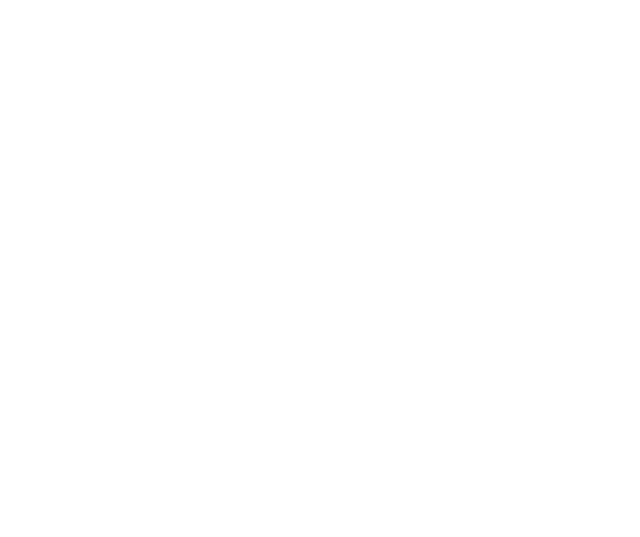
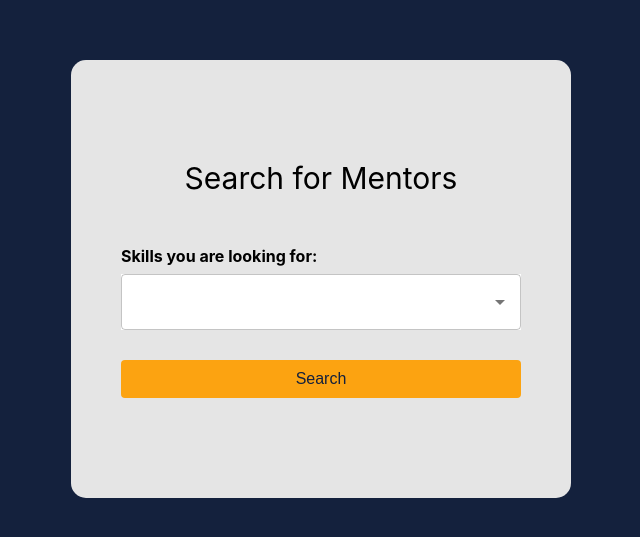
Before and after one commit to biancabelea/study-hub, a React (Create React App) app in the folder study-hub/: page /mentors-search in a window 1280 px wide. Before the commit this address had no page. Shown: the part 121-658 px from the top of the page, without its empty margins (319-959 px from the left). Built offline with nearby package versions, Linux system fonts and the light colour scheme.

Commit message:
search mentors

```diff
--- a/study-hub/src/App.tsx
+++ b/study-hub/src/App.tsx
@@ -5,6 +5,7 @@
 import {BrowserRouter, Route, Routes} from "react-router-dom";
 import ResourceLibrary from "./components/ResourceLibrary";
 import HomePage from "./components/HomePage";
+import SearchMentors from "./components/SearchMentors";
 
 function App() {
     return (
@@ -16,6 +17,7 @@
                     <Route path='/login' element={<Login/>}/>
                     <Route path='/login' element={<Login/>}/>
                     <Route path='/resources' element={<ResourceLibrary/>}/>
+                    <Route path='/mentors-search' element={<SearchMentors/>}/>
                 </Routes>
             </BrowserRouter>
         </>
--- a/study-hub/src/components/HomePage.css
+++ b/study-hub/src/components/HomePage.css
@@ -69,7 +69,7 @@
 
 .homeContent{
     background: rgb(20,33,61);
-    background: linear-gradient(180deg, rgba(20,33,61,1) 0%, rgba(229,229,229,1) 50%, rgba(252,163,17,1) 100%);
+    background: linear-gradient(180deg, rgba(20,33,61,1) 38%, rgba(229,229,229,1) 100%);
     position: absolute;
     text-align: center;
     width: 100%;
--- a/study-hub/src/components/HomePage.tsx
+++ b/study-hub/src/components/HomePage.tsx
@@ -13,7 +13,7 @@
             <div className="homeContent">
             <p>Study Hub: Connect, Learn, Thrive. Quality tutoring at your fingertips!</p>
             <div className="buttons">
-                <a href="/mentors" className="mentors-button">
+                <a href="/mentors-search" className="mentors-button">
                     <button>Search for mentors</button>
                 </a>
                 <a href="/resources" className="resources-button">
--- a/study-hub/src/components/Login.tsx
+++ b/study-hub/src/components/Login.tsx
@@ -42,7 +42,7 @@
             }
 
         } catch (error) {
-            console.error('Eroare la log in:', error);}
+            console.error('Error to log in:', error);}
     };
 
     const navigate = useNavigate();
--- a/study-hub/src/components/Register.css
+++ b/study-hub/src/components/Register.css
@@ -81,3 +81,8 @@
 .prompt {
     padding-top: 10px;
 }
+
+.go-back{
+    cursor: pointer;
+    color: var(--dark-blue);
+}
--- a/study-hub/src/components/Register.tsx
+++ b/study-hub/src/components/Register.tsx
@@ -44,7 +44,6 @@
     const handleSubmit = async (e: React.FormEvent) => {
         e.preventDefault();
         try {
-            // Create a new user in Firebase Authentication
             const authUser = await auth.createUserWithEmailAndPassword(user.userEmail, user.userPass);
             const userId = authUser.user?.uid;
             const userRef = database.collection('users').doc(userId);
@@ -70,9 +69,12 @@
         navigate('/login');
     }
 
+    const handleGoBackClick =()=>{
+        navigate('/');
+    }
+
     return (
         <div className="body-register">
-
             <form className="registration-form" onSubmit={handleSubmit}>
                 <div className="title">Create an account</div>
                 <div>
@@ -142,6 +144,10 @@
                     Already have an account?
                     <a className="redirect" onClick={() => handleLoginClick()}> Login</a>
                 </div>
+
+                <a className="go-back" onClick={()=> handleGoBackClick()}>
+                    <button>Back</button>
+                </a>
             </form>
         </div>
     );
--- /dev/null
+++ b/study-hub/src/components/SearchMentors.css
@@ -0,0 +1,21 @@
+.body-search {
+    height: 100vh;
+    background-color: var(--dark-blue);
+    display: flex;
+    justify-content: center;
+    flex-direction: column;
+}
+
+.form-search{
+    padding: 100px 50px 100px 50px;
+    display: flex;
+}
+
+.title {
+    display: flex;
+    justify-content: center;
+    flex-direction: column;
+    align-items: center;
+    font-size: 30px;
+    margin-bottom: 50px;
+}
--- /dev/null
+++ b/study-hub/src/components/SearchMentors.tsx
@@ -0,0 +1,58 @@
+import React, {FormEvent, useState} from "react";
+import './SearchMentors.css';
+import Autocomplete from "@mui/material/Autocomplete";
+import Chip from "@mui/material/Chip";
+import TextField from "@mui/material/TextField";
+
+const skills = [
+    'React',
+    'Node',
+    '.NET'
+];
+
+function SearchMentors() {
+    const [selectedSkills, setSelectedSkills] = useState<string[]>([]);
+
+    const handleSearchClick = (event: React.FormEvent<HTMLFormElement>) => {
+        event.preventDefault(); // Previne reîncărcarea paginii la submit
+        // Aici ar fi logica de căutare pe baza skill-urilor selectate
+        console.log('Searching for mentors with skills:', selectedSkills);
+        // Implementează interogarea serverului sau filtrarea locală aici
+    };
+
+
+    return (
+        <div className="body-search">
+        <form className="form-search" onSubmit={handleSearchClick}>
+            <div className="title">Search for Mentors</div>
+            <div>
+            <label>Skills you are looking for:</label>
+            <Autocomplete
+                multiple
+                id="fixed-tags-demo"
+                value={selectedSkills}
+                onChange={(event, newValue) => {
+                    setSelectedSkills(newValue);
+                }}
+                options={skills}
+                renderTags={(tagValue, getTagProps) =>
+                    tagValue.map((option, index) => (
+                        <Chip
+                            label={option}
+                            {...getTagProps({ index })}
+                        />
+                    ))
+                }
+                style={{ backgroundColor: 'white' }}
+                renderInput={(params) => (
+                    <TextField {...params}/>
+                )}
+            />
+            </div>
+            <button type="submit">Search</button>
+        </form>
+        </div>
+    );
+};
+
+export default SearchMentors;
```
